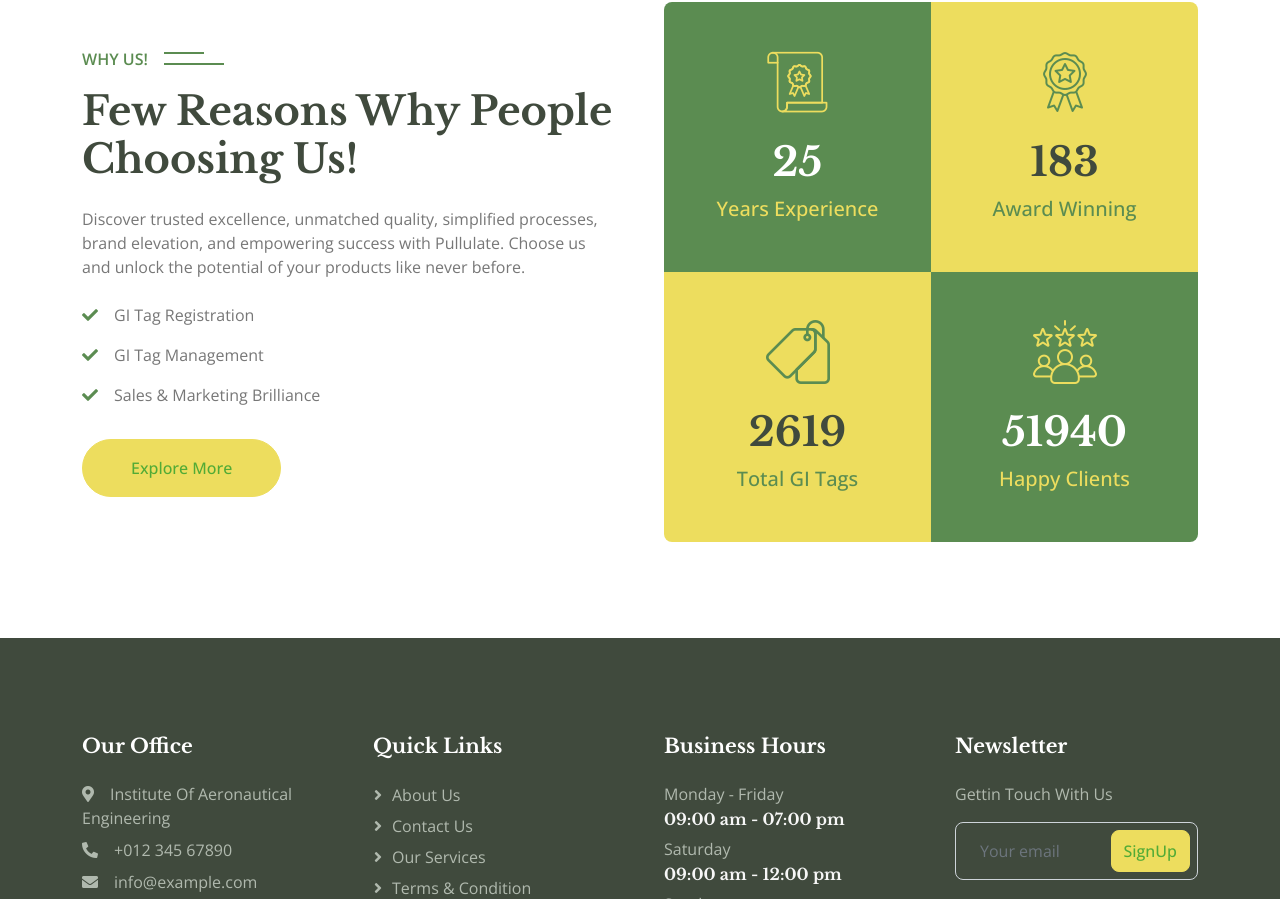
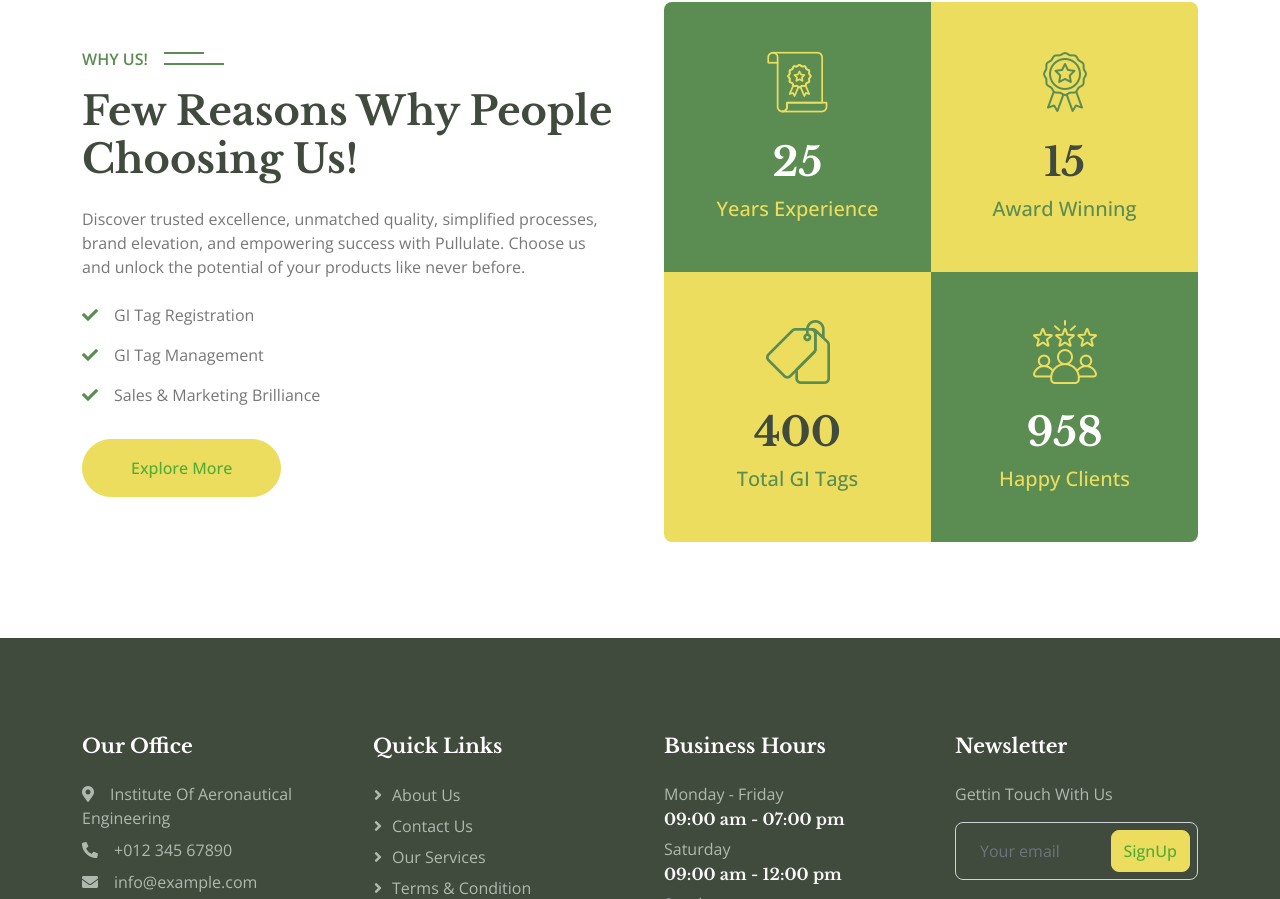
Before and after one commit to RavitejaUppulapu/Pullulate_V.2.0, a plain HTML site: page service.html in a window 1280 px wide. Shown: the part 1345-2244 px from the top of the page. Drawn offline with nearby package versions, Linux system fonts and the light colour scheme.

```diff
--- a/service.html
+++ b/service.html
@@ -193,21 +193,21 @@
                             <div class="col-sm-6 wow fadeIn" data-wow-delay="0.3s">
                                 <div class="text-center bg-secondary py-5 px-4">
                                     <img class="img-fluid mb-4" src="img/award.png" alt="">
-                                    <h1 class="display-6" data-toggle="counter-up">183</h1>
+                                    <h1 class="display-6" data-toggle="counter-up">15</h1>
                                     <span class="fs-5 fw-semi-bold text-primary">Award Winning</span>
                                 </div>
                             </div>
                             <div class="col-sm-6 wow fadeIn" data-wow-delay="0.5s">
                                 <div class="text-center bg-secondary py-5 px-4">
                                     <img class="img-fluid mb-4" src="img/tag_icon.png" alt="">
-                                    <h1 class="display-6" data-toggle="counter-up">2619</h1>
+                                    <h1 class="display-6" data-toggle="counter-up">400</h1>
                                     <span class="fs-5 fw-semi-bold text-primary">Total GI Tags</span>
                                 </div>
                             </div>
                             <div class="col-sm-6 wow fadeIn" data-wow-delay="0.7s">
                                 <div class="text-center bg-primary py-5 px-4">
                                     <img class="img-fluid mb-4" src="img/client.png" alt="">
-                                    <h1 class="display-6 text-white" data-toggle="counter-up">51940</h1>
+                                    <h1 class="display-6 text-white" data-toggle="counter-up">958</h1>
                                     <span class="fs-5 fw-semi-bold text-secondary">Happy Clients</span>
                                 </div>
                             </div>
```
